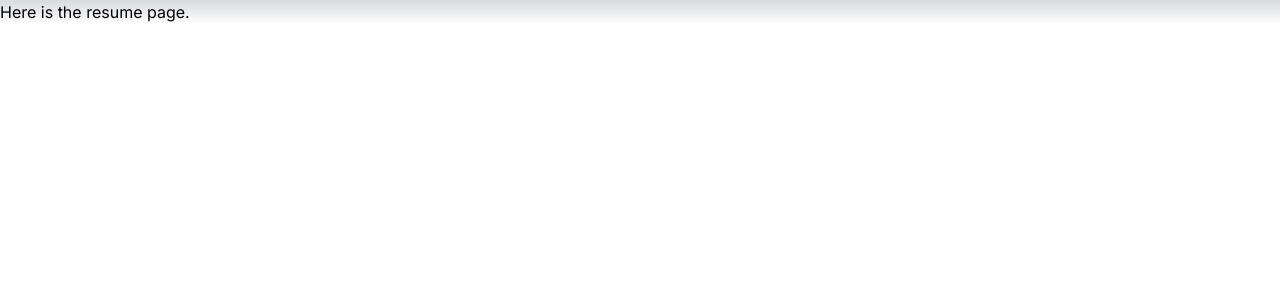
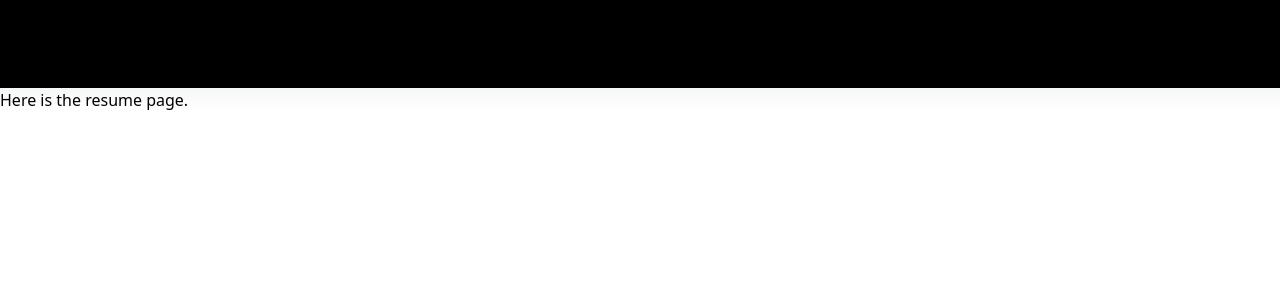
Before and after one commit to kmahabeer/engineering-portfolio, a Next.js app: page /resume in a window 1280 px wide. Shown: the top 300 px of the page. Built offline with nearby package versions, Linux system fonts and the light colour scheme.

Commit message:
feat: add navbar [c198_5b7a_0012-T0-124]

```diff
--- a/src/app/globals.css
+++ b/src/app/globals.css
@@ -24,4 +24,5 @@ body {
       rgb(var(--background-end-rgb))
     )
     rgb(var(--background-start-rgb));
+  overflow-y: scroll;
 }
--- a/src/app/layout.tsx
+++ b/src/app/layout.tsx
@@ -1,11 +1,9 @@
 import './globals.css'
-import { Inter } from 'next/font/google'
-
-const inter = Inter({ subsets: ['latin'] })
+import { Navbar } from '@/components';
 
 export const metadata = {
-  title: 'Create Next App',
-  description: 'Generated by create next app',
+  title: 'Kevin Mahabeer',
+  description: 'My personal engineering portfolio',
 }
 
 export default function RootLayout({
@@ -14,8 +12,11 @@ export default function RootLayout({
   children: React.ReactNode
 }) {
   return (
-    <html lang="en">
-      <body className={inter.className}>{children}</body>
-    </html>
-  )
+		<html lang='en'>
+			<body className={'relative'}>
+				<Navbar />
+				{children}
+			</body>
+		</html>
+	);
 }
--- a/src/app/page.tsx
+++ b/src/app/page.tsx
@@ -4,109 +4,7 @@ export default function Home() {
   return (
     <main className="flex min-h-screen flex-col items-center justify-between p-24">
       <div className="z-10 w-full max-w-5xl items-center justify-between font-mono text-sm lg:flex">
-        <p className="fixed left-0 top-0 flex w-full justify-center border-b border-gray-300 bg-gradient-to-b from-zinc-200 pb-6 pt-8 backdrop-blur-2xl dark:border-neutral-800 dark:bg-zinc-800/30 dark:from-inherit lg:static lg:w-auto  lg:rounded-xl lg:border lg:bg-gray-200 lg:p-4 lg:dark:bg-zinc-800/30">
-          Get started by editing&nbsp;
-          <code className="font-mono font-bold">src/app/page.tsx</code>
-        </p>
-        <div className="fixed bottom-0 left-0 flex h-48 w-full items-end justify-center bg-gradient-to-t from-white via-white dark:from-black dark:via-black lg:static lg:h-auto lg:w-auto lg:bg-none">
-          <a
-            className="pointer-events-none flex place-items-center gap-2 p-8 lg:pointer-events-auto lg:p-0"
-            href="https://vercel.com?utm_source=create-next-app&utm_medium=appdir-template&utm_campaign=create-next-app"
-            target="_blank"
-            rel="noopener noreferrer"
-          >
-            By{' '}
-            <Image
-              src="/vercel.svg"
-              alt="Vercel Logo"
-              className="dark:invert"
-              width={100}
-              height={24}
-              priority
-            />
-          </a>
-        </div>
-      </div>
-
-      <div className="relative flex place-items-center before:absolute before:h-[300px] before:w-[480px] before:-translate-x-1/2 before:rounded-full before:bg-gradient-radial before:from-white before:to-transparent before:blur-2xl before:content-[''] after:absolute after:-z-20 after:h-[180px] after:w-[240px] after:translate-x-1/3 after:bg-gradient-conic after:from-sky-200 after:via-blue-200 after:blur-2xl after:content-[''] before:dark:bg-gradient-to-br before:dark:from-transparent before:dark:to-blue-700 before:dark:opacity-10 after:dark:from-sky-900 after:dark:via-[#0141ff] after:dark:opacity-40 before:lg:h-[360px]">
-        <Image
-          className="relative dark:drop-shadow-[0_0_0.3rem_#ffffff70] dark:invert"
-          src="/next.svg"
-          alt="Next.js Logo"
-          width={180}
-          height={37}
-          priority
-        />
-      </div>
-
-      <div className="mb-32 grid text-center lg:mb-0 lg:grid-cols-4 lg:text-left">
-        <a
-          href="https://nextjs.org/docs?utm_source=create-next-app&utm_medium=appdir-template&utm_campaign=create-next-app"
-          className="group rounded-lg border border-transparent px-5 py-4 transition-colors hover:border-gray-300 hover:bg-gray-100 hover:dark:border-neutral-700 hover:dark:bg-neutral-800/30"
-          target="_blank"
-          rel="noopener noreferrer"
-        >
-          <h2 className={`mb-3 text-2xl font-semibold`}>
-            Docs{' '}
-            <span className="inline-block transition-transform group-hover:translate-x-1 motion-reduce:transform-none">
-              -&gt;
-            </span>
-          </h2>
-          <p className={`m-0 max-w-[30ch] text-sm opacity-50`}>
-            Find in-depth information about Next.js features and API.
-          </p>
-        </a>
-
-        <a
-          href="https://nextjs.org/learn?utm_source=create-next-app&utm_medium=appdir-template-tw&utm_campaign=create-next-app"
-          className="group rounded-lg border border-transparent px-5 py-4 transition-colors hover:border-gray-300 hover:bg-gray-100 hover:dark:border-neutral-700 hover:dark:bg-neutral-800 hover:dark:bg-opacity-30"
-          target="_blank"
-          rel="noopener noreferrer"
-        >
-          <h2 className={`mb-3 text-2xl font-semibold`}>
-            Learn{' '}
-            <span className="inline-block transition-transform group-hover:translate-x-1 motion-reduce:transform-none">
-              -&gt;
-            </span>
-          </h2>
-          <p className={`m-0 max-w-[30ch] text-sm opacity-50`}>
-            Learn about Next.js in an interactive course with&nbsp;quizzes!
-          </p>
-        </a>
-
-        <a
-          href="https://vercel.com/templates?framework=next.js&utm_source=create-next-app&utm_medium=appdir-template&utm_campaign=create-next-app"
-          className="group rounded-lg border border-transparent px-5 py-4 transition-colors hover:border-gray-300 hover:bg-gray-100 hover:dark:border-neutral-700 hover:dark:bg-neutral-800/30"
-          target="_blank"
-          rel="noopener noreferrer"
-        >
-          <h2 className={`mb-3 text-2xl font-semibold`}>
-            Templates{' '}
-            <span className="inline-block transition-transform group-hover:translate-x-1 motion-reduce:transform-none">
-              -&gt;
-            </span>
-          </h2>
-          <p className={`m-0 max-w-[30ch] text-sm opacity-50`}>
-            Explore the Next.js 13 playground.
-          </p>
-        </a>
-
-        <a
-          href="https://vercel.com/new?utm_source=create-next-app&utm_medium=appdir-template&utm_campaign=create-next-app"
-          className="group rounded-lg border border-transparent px-5 py-4 transition-colors hover:border-gray-300 hover:bg-gray-100 hover:dark:border-neutral-700 hover:dark:bg-neutral-800/30"
-          target="_blank"
-          rel="noopener noreferrer"
-        >
-          <h2 className={`mb-3 text-2xl font-semibold`}>
-            Deploy{' '}
-            <span className="inline-block transition-transform group-hover:translate-x-1 motion-reduce:transform-none">
-              -&gt;
-            </span>
-          </h2>
-          <p className={`m-0 max-w-[30ch] text-sm opacity-50`}>
-            Instantly deploy your Next.js site to a shareable URL with Vercel.
-          </p>
-        </a>
+        <h1>Home</h1>
       </div>
     </main>
   )
--- /dev/null
+++ b/src/components/Navbar.tsx
@@ -0,0 +1,35 @@
+import React from 'react';
+import Link from 'next/link';
+
+export const Navbar = () => {
+	return (
+		<nav className='w-full bg-black sticky top-0 left-0 right-0 z-10'>
+			<div className='justify-between px-4 mx-auto lg:max-w-7xl md:items-center md:flex md:px-8'>
+				<div>
+					<div className='flex-1 items-center justify-between py-3 md:py-5 md:block '>
+						<Link href={'/'} className='btn btn-ghost normal-case text-2xl'>
+							Kevin Mahabeer
+						</Link>
+					</div>
+				</div>
+
+				<div>
+					<ul className='flex-none menu menu-horizontal py-3 md:py-5 text-lg'>
+						<li>
+							<Link href={'/projects'}>Projects</Link>
+						</li>
+						<li>
+							<Link href={'/resume'}>Resume</Link>
+						</li>
+						<li>
+							<Link href={'/about'}>About</Link>
+						</li>
+						<li>
+							<Link href={'/contact'}>Contact</Link>
+						</li>
+					</ul>
+				</div>
+			</div>
+		</nav>
+	);
+};
--- /dev/null
+++ b/src/components/index.ts
@@ -0,0 +1,3 @@
+import { Navbar } from './Navbar';
+
+export { Navbar };
```
